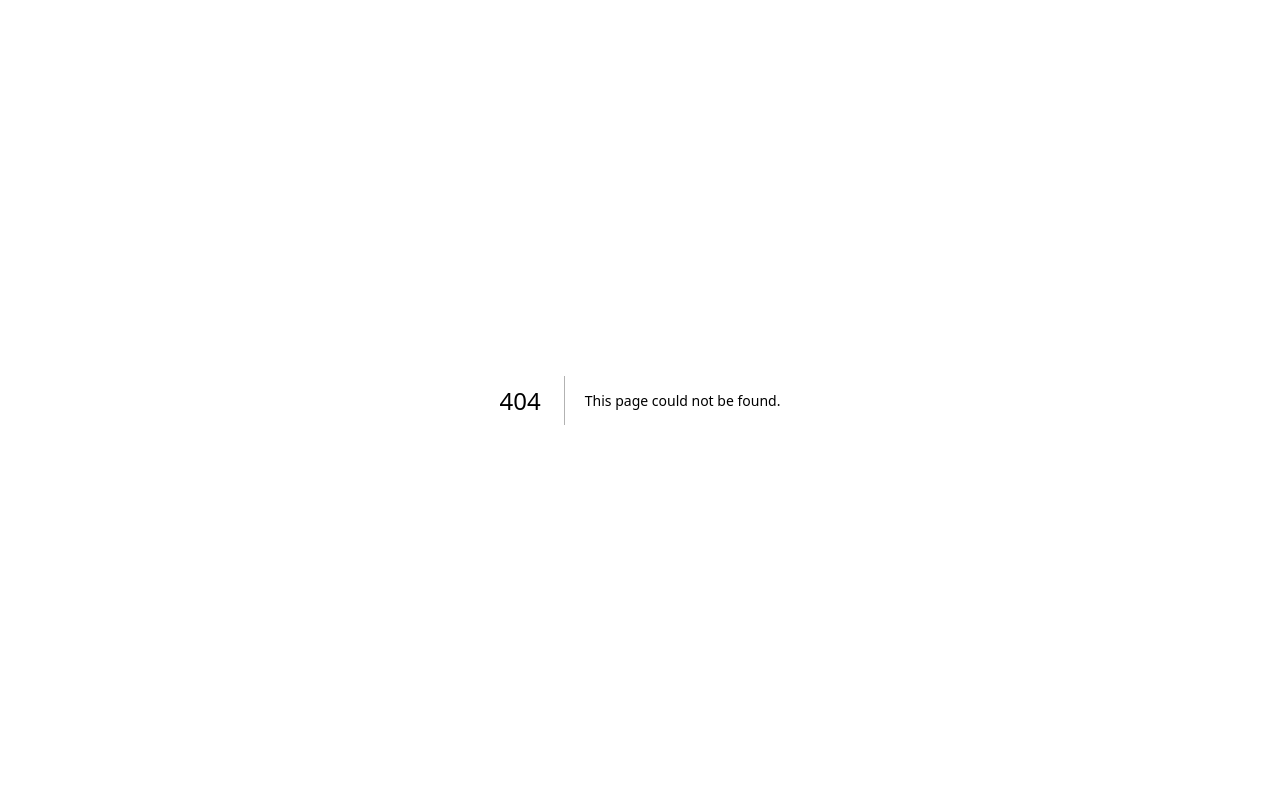
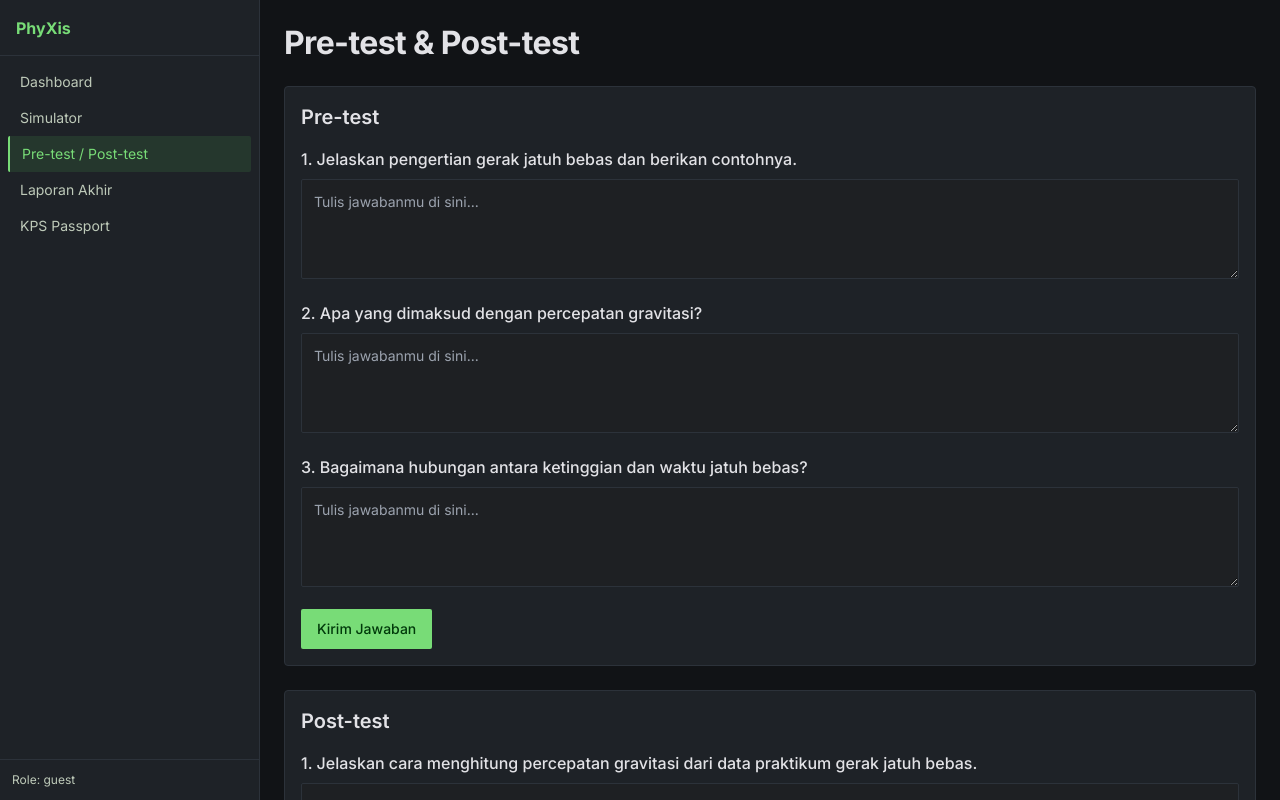
Before and after one commit to kemal-faza/phyxis, a Next.js app: page /quiz in a window 1280 px wide. Before the commit this address had no page. Shown: the top 800 px of the page. Built offline with nearby package versions, Linux system fonts and the light colour scheme.

Commit message:
feat: add quiz store, form, result, and page

```diff
--- /dev/null
+++ b/app/(app)/quiz/page.tsx
@@ -0,0 +1,14 @@
+import { QuizForm } from '@/features/quiz/components/QuizForm'
+import { QuizResult } from '@/features/quiz/components/QuizResult'
+import { PRE_TEST_QUESTIONS, POST_TEST_QUESTIONS } from '@/features/quiz/data/questions'
+
+export default function QuizPage() {
+  return (
+    <div className="space-y-6">
+      <h1 className="text-headline-lg">Pre-test & Post-test</h1>
+      <QuizForm questions={PRE_TEST_QUESTIONS} title="Pre-test" />
+      <QuizForm questions={POST_TEST_QUESTIONS} title="Post-test" />
+      <QuizResult />
+    </div>
+  )
+}
--- /dev/null
+++ b/features/quiz/components/QuizForm.tsx
@@ -0,0 +1,43 @@
+'use client'
+
+import { useState } from 'react'
+import { Button } from '@/components/ui/Button'
+import { Card } from '@/components/ui/Card'
+import { QuizQuestion } from '@/features/quiz/types'
+import { scoreAnswer } from '@/features/quiz/lib/scoring'
+import { useQuizStore } from '@/features/quiz/stores/quizStore'
+
+export function QuizForm({ questions, title }: { questions: QuizQuestion[]; title: string }) {
+  const [answers, setAnswers] = useState<Record<string, string>>({})
+  const [submitted, setSubmitted] = useState(false)
+  const saveResult = useQuizStore((s) => s.saveResult)
+
+  const handleSubmit = () => {
+    questions.forEach((q) => {
+      const answer = answers[q.id] ?? ''
+      saveResult({ questionId: q.id, answer, score: scoreAnswer(answer, q.answerKey) })
+    })
+    setSubmitted(true)
+  }
+
+  return (
+    <Card className="space-y-4">
+      <h2 className="text-headline-sm">{title}</h2>
+      {questions.map((q, index) => (
+        <div key={q.id} className="space-y-2">
+          <div className="font-medium">
+            {index + 1}. {q.question}
+          </div>
+          <textarea
+            className="min-h-[100px] w-full rounded border border-border-subtle bg-surface-container p-3 text-sm text-on-surface focus:border-primary focus:outline-none"
+            value={answers[q.id] ?? ''}
+            onChange={(e) => setAnswers((prev) => ({ ...prev, [q.id]: e.target.value }))}
+            disabled={submitted}
+            placeholder="Tulis jawabanmu di sini..."
+          />
+        </div>
+      ))}
+      {!submitted && <Button onClick={handleSubmit}>Kirim Jawaban</Button>}
+    </Card>
+  )
+}
--- /dev/null
+++ b/features/quiz/components/QuizResult.tsx
@@ -0,0 +1,37 @@
+'use client'
+
+import { Card } from '@/components/ui/Card'
+import { Badge } from '@/components/ui/Badge'
+import { useQuizStore } from '@/features/quiz/stores/quizStore'
+import { PRE_TEST_QUESTIONS, POST_TEST_QUESTIONS } from '@/features/quiz/data/questions'
+
+export function QuizResult() {
+  const results = useQuizStore((s) => s.results)
+  const allQuestions = [...PRE_TEST_QUESTIONS, ...POST_TEST_QUESTIONS]
+
+  if (results.length === 0) return null
+
+  const average =
+    results.reduce((sum, r) => sum + r.score, 0) / (results.length || 1)
+
+  return (
+    <Card className="space-y-4">
+      <h2 className="text-headline-sm">Hasil Quiz</h2>
+      <div className="text-headline-md">Rata-rata: {Math.round(average)}</div>
+      <div className="space-y-2">
+        {results.map((result) => {
+          const question = allQuestions.find((q) => q.id === result.questionId)
+          return (
+            <div
+              key={result.questionId}
+              className="flex items-center justify-between rounded border border-border-subtle bg-surface-container p-3"
+            >
+              <span className="text-sm">{question?.question ?? result.questionId}</span>
+              <Badge variant={result.score >= 60 ? 'success' : 'error'}>{result.score}</Badge>
+            </div>
+          )
+        })}
+      </div>
+    </Card>
+  )
+}
--- /dev/null
+++ b/features/quiz/stores/quizStore.ts
@@ -0,0 +1,22 @@
+import { create } from 'zustand'
+import { persist } from 'zustand/middleware'
+import { QuizResult, QuizState } from '@/features/quiz/types'
+
+interface QuizStore extends QuizState {
+  saveResult: (result: QuizResult) => void
+  clearResults: () => void
+}
+
+export const useQuizStore = create<QuizStore>()(
+  persist(
+    (set) => ({
+      results: [],
+      saveResult: (result) =>
+        set((s) => ({
+          results: [...s.results.filter((r) => r.questionId !== result.questionId), result],
+        })),
+      clearResults: () => set({ results: [] }),
+    }),
+    { name: 'phyxis-quiz' }
+  )
+)
```
